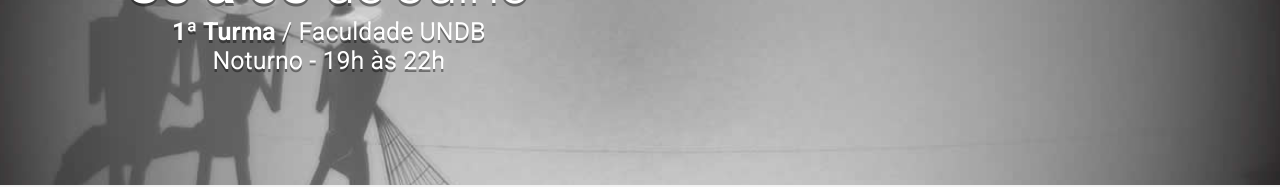
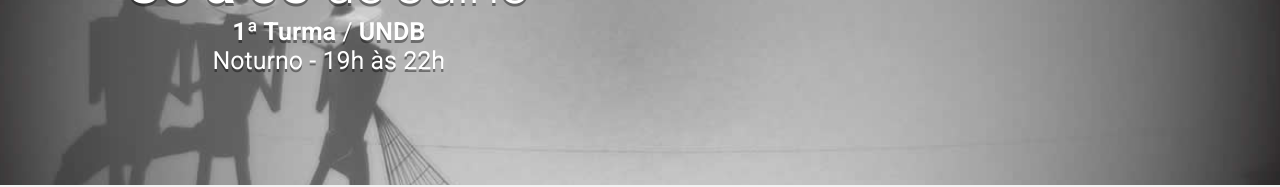
Before and after one commit to FrontInSaoLuis/bemean-slz, a plain HTML site: page index.html in a window 1280 px wide. Shown: the part 1181-1368 px from the top of the page. Drawn offline with nearby package versions, Linux system fonts and the light colour scheme.

Commit message:
Dando destaque ao nome do local do curso

```diff
--- a/index.html
+++ b/index.html
@@ -40,7 +40,7 @@
                 <strong>30 a 05</strong> de Julho
             </div>
             <div class="location">
-                <strong>1ª Turma</strong> / Faculdade UNDB <br> Noturno - 19h às 22h
+                <strong>1ª Turma</strong> / <strong>UNDB</strong> <br> Noturno - 19h às 22h
             </div>
         </div>
     </div>
```
